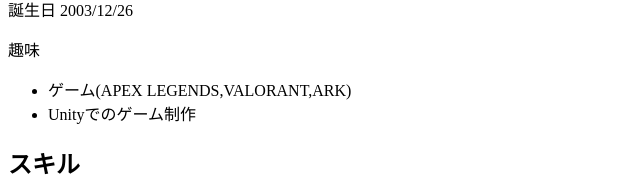
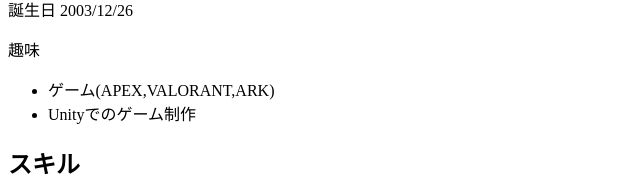
Before and after one commit to SFjapan/my_profile, a Next.js app: page / in a window 1280 px wide. Shown: the part 154-331 px from the top of the page, without its empty margins (0-640 px from the left). Built offline with nearby package versions, Linux system fonts and the light colour scheme.

Commit message:
文字を短縮

```diff
--- a/pages/index.tsx
+++ b/pages/index.tsx
@@ -26,7 +26,7 @@ export default function Index() {
                     <p className="mb-2">誕生日 2003/12/26</p>
                     <p className="mb-2">趣味</p>
                     <ul className="list-disc list-inside text-left">
-                        <li>ゲーム(APEX LEGENDS,VALORANT,ARK)</li>
+                        <li>ゲーム(APEX,VALORANT,ARK)</li>
                         <li>Unityでのゲーム制作</li>
                     </ul>
                 </div>
```
